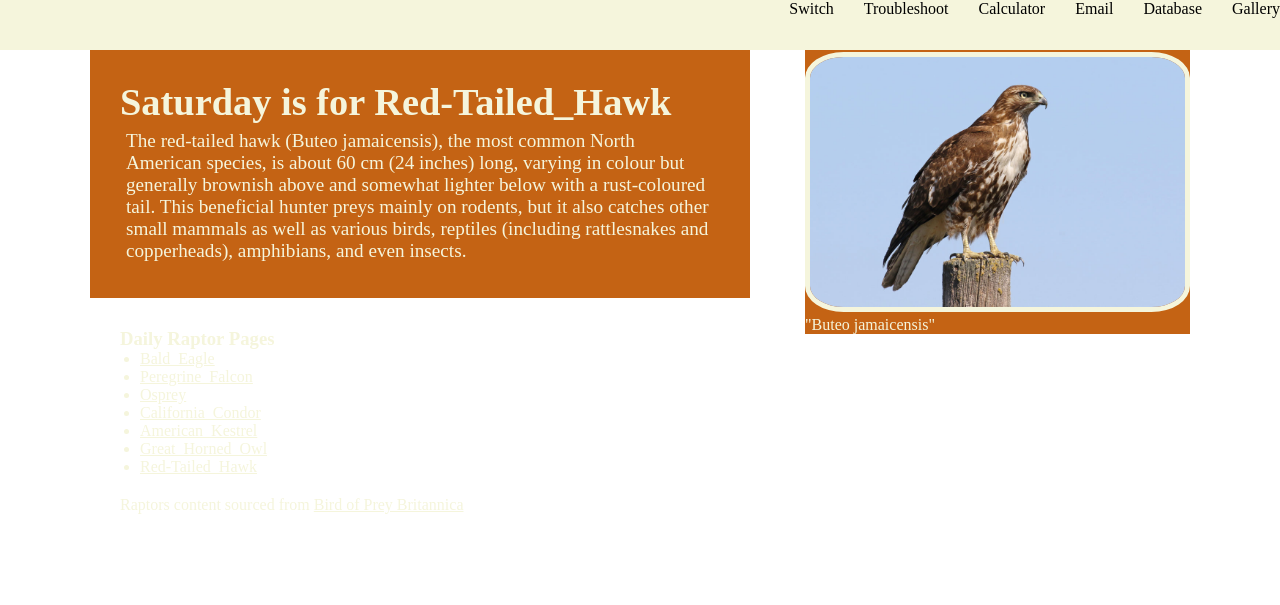
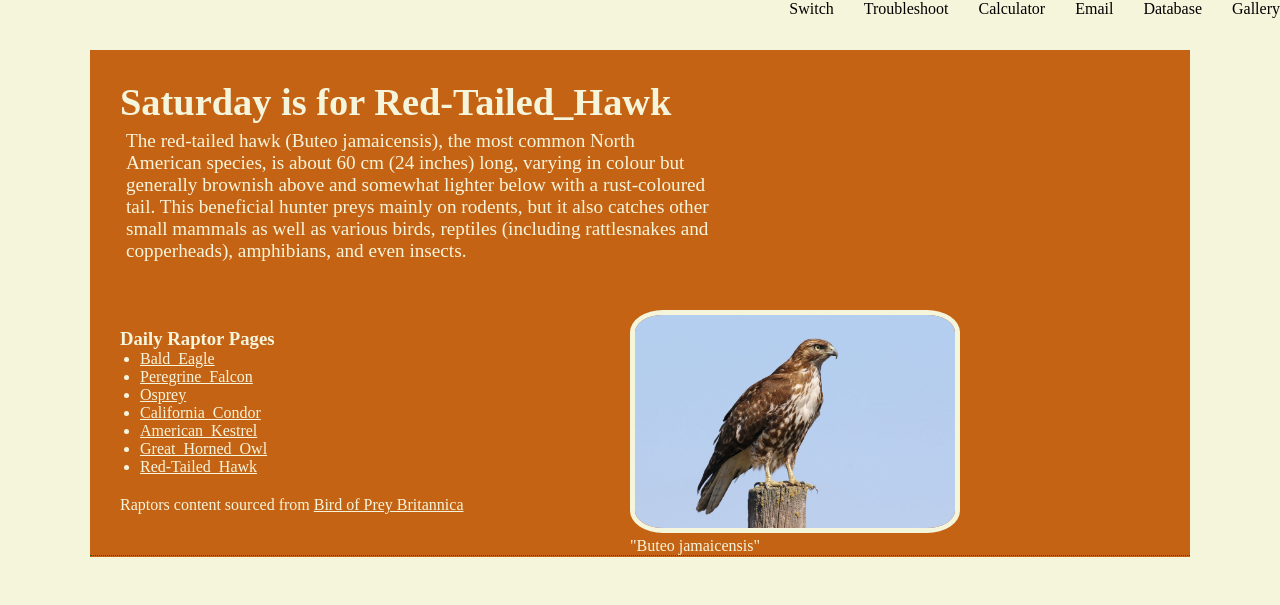
Before and after one commit to cpestana/it261, a PHP site: page /website/daily.php in a window 1280 px wide. Shown: the top 605 px of the page. Run offline with PHP 8.4, Linux system fonts and the light colour scheme; data that the repository does not hold is empty.

Commit message:
commit changes

```diff
--- a/website/css/styles.css
+++ b/website/css/styles.css
@@ -4,12 +4,9 @@
     margin:0;
     box-sizing: border-box;
 }
-html {
-    /* position:relative; */
-    /* min-height:100%; */
-}
+
 body {
-    background: white;
+    background: beige;
     /* min-height:100vh; */
 }
 header {
@@ -90,15 +87,17 @@
     margin:0 20px 20px 20px;
 }
 aside{
-    width:35%;
+    width:50%;
     /* height: 300px; */
     background: white;
     float:right;
+    margin-right: 10px;
+    margin-top: 10px;
 }
 
 #birdPhoto{
-    width:100%;
-    height:60%;
+    width:60%;
+    height:50%;
     margin:0 auto;
     border: 5px solid beige;
     border-radius:10%;
@@ -109,7 +108,7 @@
 #image{
     clear:both;
     margin:0 auto;
-    border-radius:10%;
+    border-radius:0%;
     overflow:hidden;
 
     /* max-width:90px;  */
@@ -168,12 +167,12 @@
 }
 
 footer{
-    height:50px;
+    height:2px;
     line-height:50px;
     border-top:1px dotted rgb(4, 102, 41);
-    clear:both;
     /* position:absolute; */
-    bottom:0;
+    bottom: 2%;
+    clear: both;
 }
 footer ul{
     /* float:right; */
@@ -182,13 +181,13 @@
 footer li {
     float:left;
     list-style-type:none;
-    margin-left:20px;
+    margin-left:50px;
 }
 
 
 aside h3{
-    padding:4px;
+    padding:2px;
 }
 aside p{
-    padding:4px;
+    padding:2px;
 }
--- a/website/includes/footer.php
+++ b/website/includes/footer.php
@@ -1,9 +1,13 @@
-</footer>
-
-<script>
-     document.getElementById("html-checker").seaAttribute("href", "https://validator.w3.org/nu/?showsource=yes&showoutline=yes&showimagereport=yes&doc=https%3A%2F%2Fchristine-it-261-portal.herokuapp.com%2F" + location.href);
-     document.getElementById("css-checker").seaAttribute("href", "https://jigsaw.w3.org/css-validator/validator?uri=https%3A%2F%2Fchristine-it-261-portal.herokuapp.com%2F&profile=css3svg&usermedium=all&warning=1&vextwarning=&lang=en" + location.href);
-
-</script>
-</body>
-</html>
+<footer>
+        <div id="inner-footer">
+            <ul>
+                <li>Copyright &copy;
+                 <?php echo date('Y') ; ?>
+                </li>
+                <li>All Rights Reserved</li>
+                <li><a href="../index.php">Web Design by Christine</a></li>
+                <li><a href="https://validator.w3.org/nu/?showsource=yes&showoutline=yes&showimagereport=yes&doc=https%3A%2F%2Fchristine-it-261-portal.herokuapp.com%2F">HTML</a></li>
+                <li><a href="https://jigsaw.w3.org/css-validator/validator?uri=https%3A%2F%2Fchristine-it-261-portal.herokuapp.com%2F&profile=css3svg&usermedium=all&warning=1&vextwarning=&lang=en">CSS</a></li>
+            </ul>
+        </div> <!--end inner-footer-->
+    </footer>
```
